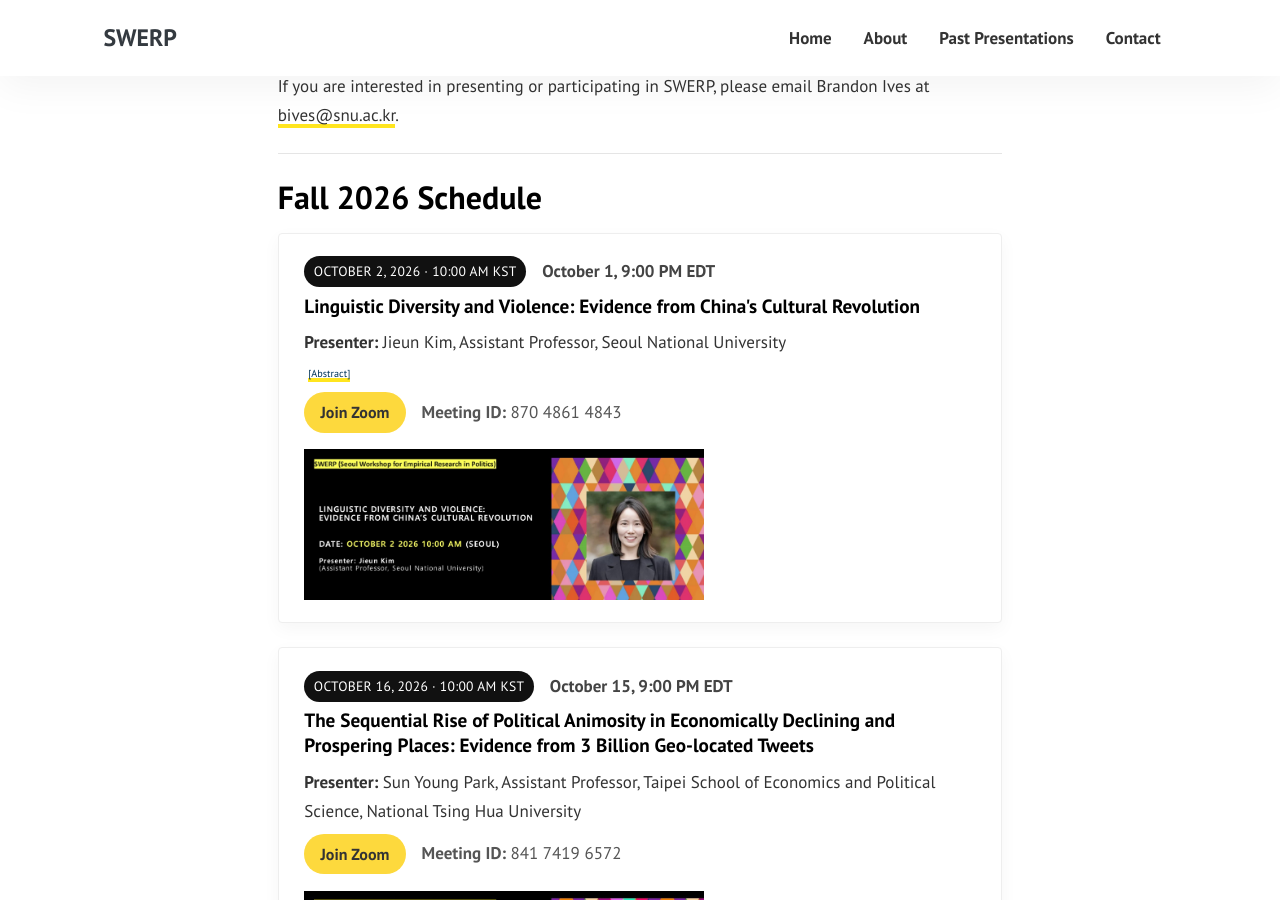
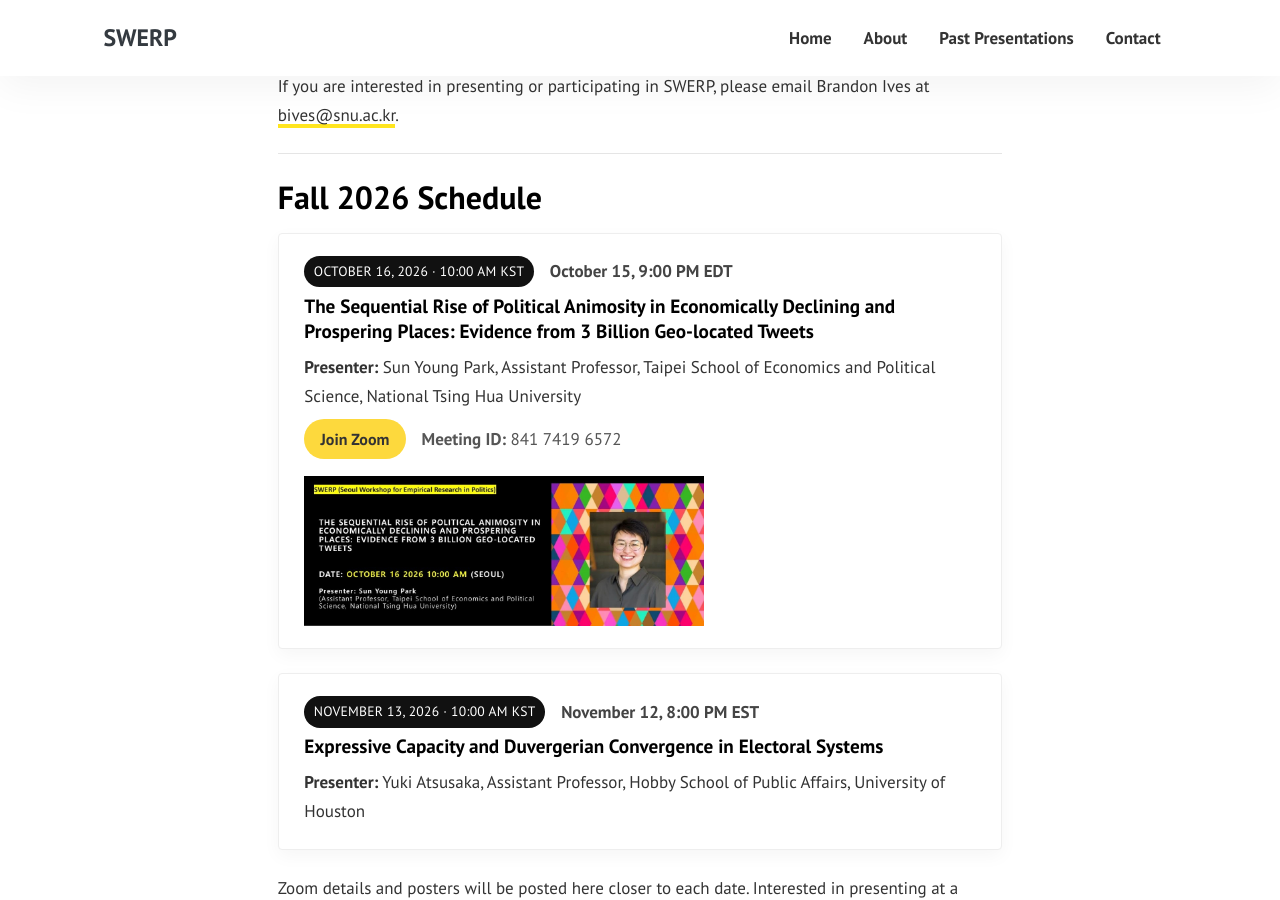
Before and after one commit to sysilviakim/swerp, a Jekyll site: the page built from index.html, in a window 1280 px wide and 900 px high, scrolled down 560 px. Built offline with Jekyll 4.4.1, drawn with Linux system fonts in a browser that asks for light colours.

Commit message:
Archive Oct 2 Jieun Kim event to Past Presentations

```diff
--- a/index.html
+++ b/index.html
@@ -25,26 +25,6 @@ layout: default
     <hr class="my-4">
 
     <h2 class="font-weight-bold mb-2">Fall 2026 Schedule</h2>
-
-    <div class="card mb-4 mt-3 schedule-card">
-      <div class="card-body">
-        <div class="schedule-header">
-          <div class="date-pill">October 2, 2026 &middot; 10:00 AM KST</div>
-          <div class="schedule-time">October 1, 9:00 PM EDT</div>
-        </div>
-        <h5 class="schedule-title font-weight-bold">Linguistic Diversity and Violence: Evidence from China's Cultural Revolution</h5>
-        <p class="mb-0"><strong>Presenter:</strong> Jieun Kim, Assistant Professor, Seoul National University</p>
-        <p class="small mb-0 mt-1"><a class="abstract-link" data-bs-toggle="collapse" href="#abstract-kim2026-10" role="button" aria-expanded="false" aria-controls="abstract-kim2026-10">[Abstract]</a></p>
-        <div class="collapse mt-2" id="abstract-kim2026-10">
-          <p class="abstract-text">Can preexisting social cleavages intensify conflict even when they do not define its principal divide? I examine this question through linguistic cleavages within the Han majority during China's Cultural Revolution, a political upheaval not organized along linguistic lines. Combining an original county-level language dataset with Andrew Walder's China Political Events Dataset (1966&ndash;1971), I show that multiple-dialect counties experienced substantially higher death tolls than single-dialect counties. Event-level analysis further reveals that linguistic diversity was not associated with conflict onset but with its escalation. The death-toll gap emerged in late 1967 amid the collapse of political authority, before the wave of large-scale deaths associated with state repression. These findings underscore that politically non-salient but socially meaningful cleavages can intensify conflict without necessarily triggering it, when local social structures have room to matter.</p>
-        </div>
-        <p class="schedule-actions mt-2">
-          <a class="btn btn-join" href="https://snu-ac-kr.zoom.us/j/87048614843?pwd=7GiUtdWp6ncQHIYAXVORXDjIaZCXKm.1" target="_blank" rel="noopener">Join Zoom</a>
-          <span class="schedule-meta"><strong>Meeting ID:</strong> 870 4861 4843</span>
-        </p>
-        <a href="{{ site.baseurl }}/assets/files/2026-10-swerp-kim_orig.jpg" target="_blank" rel="noopener"><img src="{{ site.baseurl }}/assets/files/2026-10-swerp-kim_orig.jpg" class="img-fluid mt-2 event-poster" alt="Poster for the October 2026 SWERP event"></a>
-      </div>
-    </div>
 
     <div class="card mb-4 mt-3 schedule-card">
       <div class="card-body">
```
Also changed, not shown: pages/past-presentations.html (+21 -0 lines).
